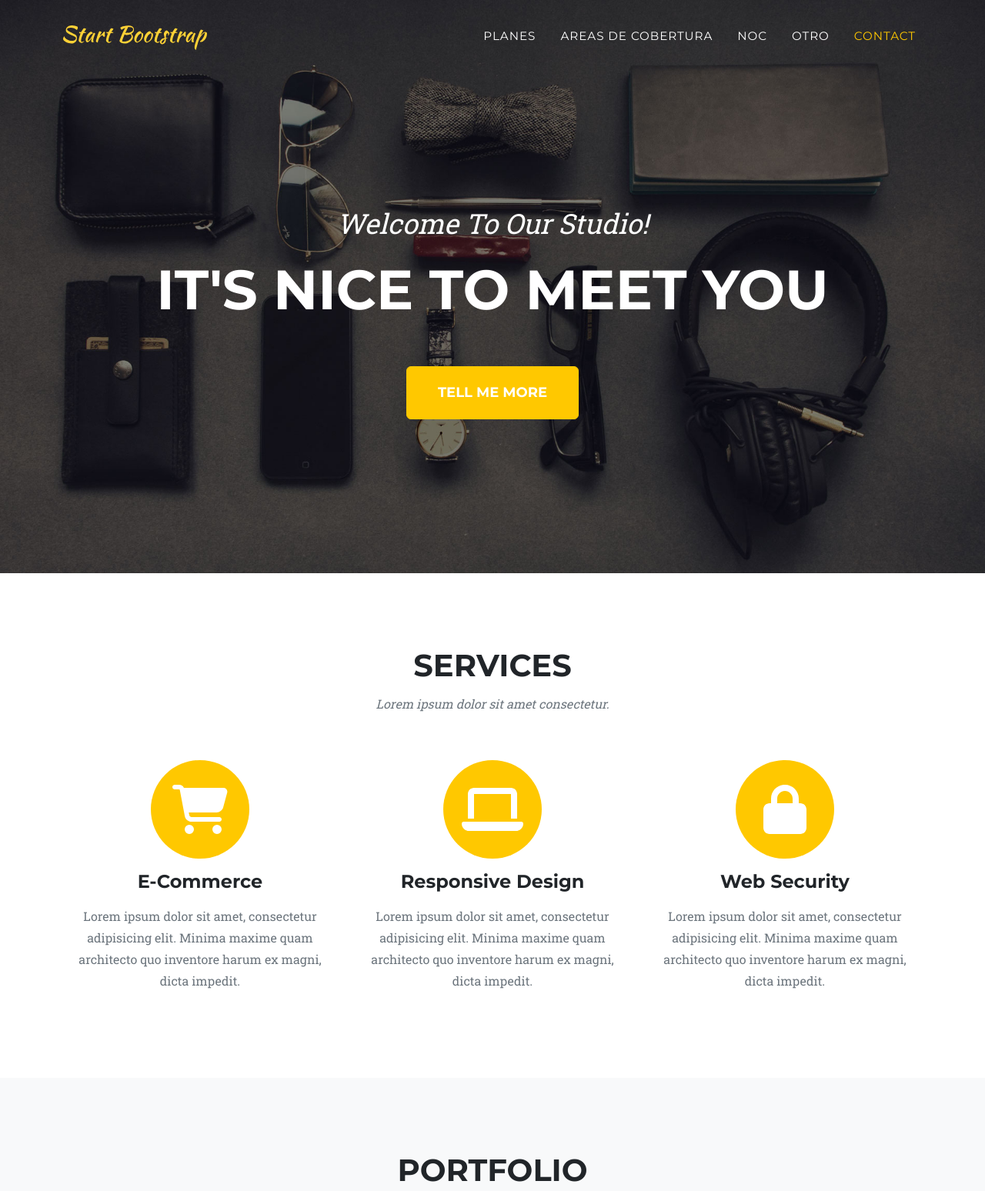
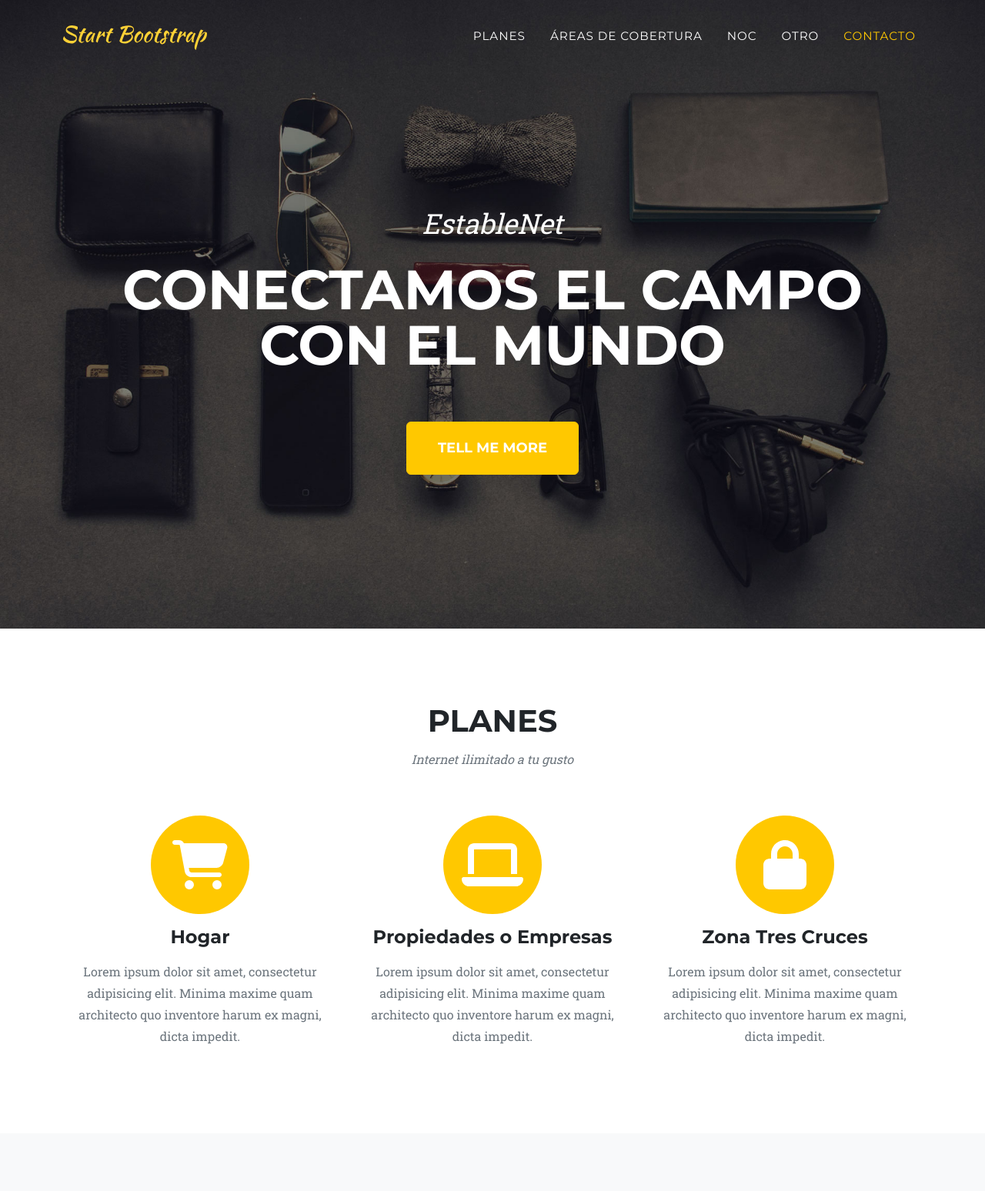
Before and after one commit to EstableNet/establenet, a website: page index.html in a window 1280 px wide. Shown: the top 1548 px of the page at 77% size. Drawn offline with nearby package versions, Linux system fonts and the light colour scheme.

Commit message:
Update index.html

```diff
--- a/index.html
+++ b/index.html
@@ -5,7 +5,7 @@
         <meta name="viewport" content="width=device-width, initial-scale=1, shrink-to-fit=no" />
         <meta name="description" content="" />
         <meta name="author" content="" />
-        <title>ESTABLENET - Conectamos el campo con el mundo</title>
+        <title> EstableNet - Conectamos el campo con el mundo</title>
         <!-- Favicon-->
         <link rel="icon" type="image/x-icon" href="assets/favicon.ico" />
         <!-- Font Awesome icons (free version)-->
@@ -28,10 +28,10 @@
                 <div class="collapse navbar-collapse" id="navbarResponsive">
                     <ul class="navbar-nav text-uppercase ms-auto py-4 py-lg-0">
                         <li class="nav-item"><a class="nav-link" href="#services">Planes</a></li>
-                        <li class="nav-item"><a class="nav-link" href="#portfolio">Areas de cobertura</a></li>
+                        <li class="nav-item"><a class="nav-link" href="#portfolio">Áreas de cobertura</a></li>
                         <li class="nav-item"><a class="nav-link" href="#about">NOC</a></li>
                         <li class="nav-item"><a class="nav-link" href="#team">Otro</a></li>
-                        <li class="nav-item"><a class="nav-link" href="#contact">Contact</a></li>
+                        <li class="nav-item"><a class="nav-link" href="#contact">Contacto</a></li>
                     </ul>
                 </div>
             </div>
@@ -39,8 +39,8 @@
         <!-- Masthead-->
         <header class="masthead">
             <div class="container">
-                <div class="masthead-subheading">Welcome To Our Studio!</div>
-                <div class="masthead-heading text-uppercase">It's Nice To Meet You</div>
+                <div class="masthead-subheading">EstableNet</div>
+                <div class="masthead-heading text-uppercase">Conectamos el campo con el mundo</div>
                 <a class="btn btn-primary btn-xl text-uppercase" href="#services">Tell Me More</a>
             </div>
         </header>
@@ -48,8 +48,8 @@
         <section class="page-section" id="services">
             <div class="container">
                 <div class="text-center">
-                    <h2 class="section-heading text-uppercase">Services</h2>
-                    <h3 class="section-subheading text-muted">Lorem ipsum dolor sit amet consectetur.</h3>
+                    <h2 class="section-heading text-uppercase">Planes</h2>
+                    <h3 class="section-subheading text-muted">Internet ilimitado a tu gusto</h3>
                 </div>
                 <div class="row text-center">
                     <div class="col-md-4">
@@ -57,7 +57,7 @@
                             <i class="fas fa-circle fa-stack-2x text-primary"></i>
                             <i class="fas fa-shopping-cart fa-stack-1x fa-inverse"></i>
                         </span>
-                        <h4 class="my-3">E-Commerce</h4>
+                        <h4 class="my-3">Hogar</h4>
                         <p class="text-muted">Lorem ipsum dolor sit amet, consectetur adipisicing elit. Minima maxime quam architecto quo inventore harum ex magni, dicta impedit.</p>
                     </div>
                     <div class="col-md-4">
@@ -65,7 +65,7 @@
                             <i class="fas fa-circle fa-stack-2x text-primary"></i>
                             <i class="fas fa-laptop fa-stack-1x fa-inverse"></i>
                         </span>
-                        <h4 class="my-3">Responsive Design</h4>
+                        <h4 class="my-3">Propiedades o Empresas</h4>
                         <p class="text-muted">Lorem ipsum dolor sit amet, consectetur adipisicing elit. Minima maxime quam architecto quo inventore harum ex magni, dicta impedit.</p>
                     </div>
                     <div class="col-md-4">
@@ -73,7 +73,7 @@
                             <i class="fas fa-circle fa-stack-2x text-primary"></i>
                             <i class="fas fa-lock fa-stack-1x fa-inverse"></i>
                         </span>
-                        <h4 class="my-3">Web Security</h4>
+                        <h4 class="my-3">Zona Tres Cruces</h4>
                         <p class="text-muted">Lorem ipsum dolor sit amet, consectetur adipisicing elit. Minima maxime quam architecto quo inventore harum ex magni, dicta impedit.</p>
                     </div>
                 </div>
@@ -83,7 +83,7 @@
         <section class="page-section bg-light" id="portfolio">
             <div class="container">
                 <div class="text-center">
-                    <h2 class="section-heading text-uppercase">Portfolio</h2>
+                    <h2 class="section-heading text-uppercase">Planes detallados</h2>
                     <h3 class="section-subheading text-muted">Lorem ipsum dolor sit amet consectetur.</h3>
                 </div>
                 <div class="row">
@@ -184,7 +184,7 @@
         <section class="page-section" id="about">
             <div class="container">
                 <div class="text-center">
-                    <h2 class="section-heading text-uppercase">About</h2>
+                    <h2 class="section-heading text-uppercase">Áreas de cobertura</h2>
                     <h3 class="section-subheading text-muted">Lorem ipsum dolor sit amet consectetur.</h3>
                 </div>
                 <ul class="timeline">
```
